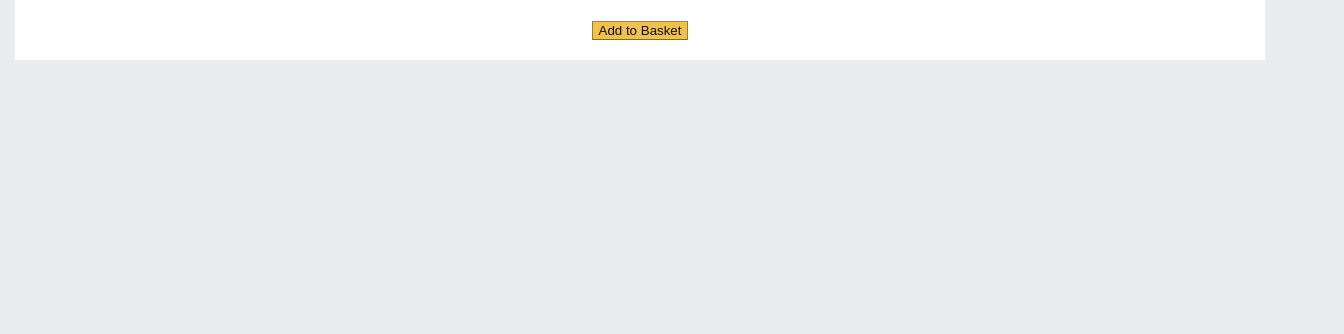
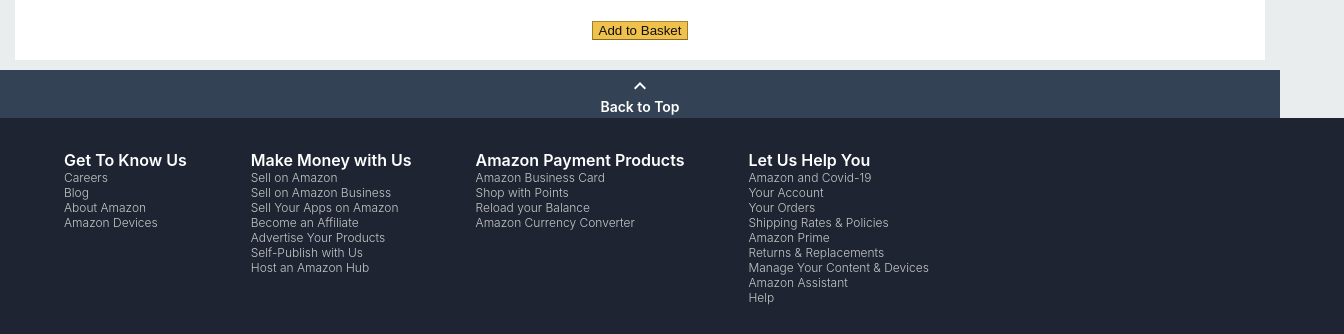
Before and after one commit to davesheinbein/amazon-clone-ds, a React (Create React App) app: page / in a window 1280 px wide. Shown: the part 2061-2395 px from the top of the page, 1344 px wide, since content can reach past the window. Before the commit the page ends 2131 px from the top, so only its background shows below. Built offline with nearby package versions, Linux system fonts and the light colour scheme; no server answers.

Commit message:
update to footer

```diff
--- /dev/null
+++ b/src/components/Footer/Footer.jsx
@@ -0,0 +1,94 @@
+import React from 'react';
+import KeyboardArrowUpIcon from '@material-ui/icons/KeyboardArrowUp';
+import './stlye/Footer.css';
+
+function Footer() {
+	return (
+		<>
+			<div className='footer__backToTopContainer'>
+				<a href='#top' className='footer__backToTopLink'>
+					<div className='footer__backToTop'>
+						<KeyboardArrowUpIcon />
+						Back to Top
+					</div>
+				</a>
+			</div>
+			<div className='footer'>
+				<div className='footer__column'>
+					<div className='footer__title'>
+						Get To Know Us
+					</div>
+					<div className='footer__links'>
+						Careers
+						<br />
+						Blog
+						<br />
+						About Amazon
+						<br />
+						Amazon Devices
+					</div>
+				</div>
+				<div className='footer__column'>
+					<div className='footer__title'>
+						Make Money with Us
+					</div>
+					<div className='footer__links'>
+						Sell on Amazon
+						<br />
+						Sell on Amazon Business
+						<br />
+						Sell Your Apps on Amazon
+						<br />
+						Become an Affiliate
+						<br />
+						Advertise Your Products
+						<br />
+						Self-Publish with Us
+						<br />
+						Host an Amazon Hub
+					</div>
+				</div>
+				<div className='footer__column'>
+					<div className='footer__title'>
+						Amazon Payment Products
+					</div>
+					<div className='footer__links'>
+						Amazon Business Card
+						<br />
+						Shop with Points
+						<br />
+						Reload your Balance
+						<br />
+						Amazon Currency Converter
+					</div>
+				</div>
+				<div className='footer__column'>
+					<div className='footer__title'>
+						Let Us Help You
+					</div>
+					<div className='footer__links'>
+						Amazon and Covid-19
+						<br />
+						Your Account
+						<br />
+						Your Orders
+						<br />
+						Shipping Rates & Policies
+						<br />
+						Amazon Prime
+						<br />
+						Returns & Replacements
+						<br />
+						Manage Your Content & Devices
+						<br />
+						Amazon Assistant
+						<br />
+						Help
+					</div>
+				</div>
+			</div>
+		</>
+	);
+}
+
+export default Footer;
--- /dev/null
+++ b/src/components/Footer/stlye/Footer.css
@@ -0,0 +1,64 @@
+.footer {
+  width: 100%;
+  background: #1e2432;
+  display: -webkit-box;
+  display: -ms-flexbox;
+  display: flex;
+  padding: 2em;
+}
+
+.footer__column {
+  color: #fff;
+  margin: 0em 2em;
+}
+
+.footer__title {
+  font-weight: 600;
+  font-size: 16px;
+}
+
+.footer__links {
+  color: #c8c8c8;
+  font-weight: 300;
+  font-size: 12px;
+}
+
+.footer__backToTopContainer {
+  display: -webkit-box;
+  display: -ms-flexbox;
+  display: flex;
+  -webkit-box-pack: center;
+      -ms-flex-pack: center;
+          justify-content: center;
+  -webkit-box-align: center;
+      -ms-flex-align: center;
+          align-items: center;
+}
+
+.footer__backToTopLink {
+  width: 100%;
+  font-size: 14px;
+  font-weight: 600;
+  text-align: center;
+  text-decoration: none;
+  color: #fff;
+  background: #344255;
+  padding: 0.25em 0em;
+}
+
+.footer__backToTop {
+  display: -webkit-box;
+  display: -ms-flexbox;
+  display: flex;
+  -webkit-box-pack: center;
+      -ms-flex-pack: center;
+          justify-content: center;
+  -webkit-box-align: center;
+      -ms-flex-align: center;
+          align-items: center;
+  -webkit-box-orient: vertical;
+  -webkit-box-direction: normal;
+      -ms-flex-direction: column;
+          flex-direction: column;
+}
+/*# sourceMappingURL=Footer.css.map */
--- /dev/null
+++ b/src/components/Footer/stlye/Footer.scss
@@ -0,0 +1,46 @@
+.footer {
+	width: 100%;
+	background: rgb(30, 36, 50);
+	display: flex;
+	padding: 2em;
+}
+
+.footer__column {
+	color: #fff;
+	margin: 0em 2em;
+}
+
+.footer__title {
+	font-weight: 600;
+	font-size: 16px;
+}
+
+.footer__links {
+	color: rgb(200, 200, 200);
+	font-weight: 300;
+	font-size: 12px;
+}
+
+.footer__backToTopContainer {
+	display: flex;
+	justify-content: center;
+	align-items: center;
+}
+
+.footer__backToTopLink {
+	width: 100%;
+	font-size: 14px;
+	font-weight: 600;
+	text-align: center;
+	text-decoration: none;
+	color: #fff;
+	background: rgb(52, 66, 85);
+	padding: 0.25em 0em;
+}
+
+.footer__backToTop {
+	display: flex;
+	justify-content: center;
+	align-items: center;
+	flex-direction: column;
+}
--- a/src/components/Home/Home.jsx
+++ b/src/components/Home/Home.jsx
@@ -4,7 +4,7 @@
 
 function Home() {
 	return (
-		<div className='home'>
+		<div className='home' id='#top'>
 			<div className='home__container'>
 				<img
 					src='https://images-eu.ssl-images-amazon.com/images/G/02/digital/video/merch2016/Hero/Covid19/Generic/GWBleedingHero_ENG_COVIDUPDATE__XSite_1500x600_PV_en-GB._CB428684220_.jpg'
--- a/src/pages/App/App.js
+++ b/src/pages/App/App.js
@@ -7,6 +7,7 @@
 import Checkout from '../../components/Checkout/Checkout';
 import { auth } from '../../firebase';
 import { useStateValue } from '../../components/StateProvider/StateProvider';
+import Footer from '../../components/Footer/Footer';
 
 function App() {
 	const [{}, dispatch] = useStateValue();
@@ -47,6 +48,7 @@
 					<Home />
 				</Route>
 			</Switch>
+			<Footer />
 		</div>
 	);
 }
```
Also changed, not shown: 1 other file (tests, documents, lock files or other folders).
